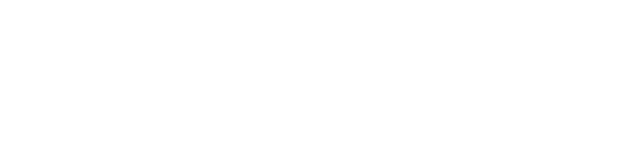
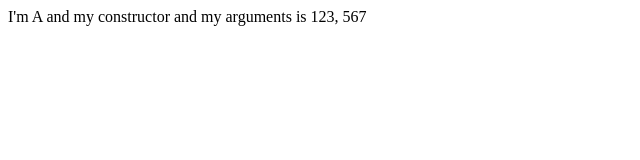
Before and after one commit to tehzi/firecomponent, a plain HTML site: page examples/Class.html in a window 1280 px wide. Shown: the whole page, without its empty margins (0-640 px from the left). Drawn offline with Linux system fonts and the light colour scheme.

```diff
--- a/examples/Class.html
+++ b/examples/Class.html
@@ -1,7 +1,7 @@
 <!DOCTYPE html PUBLIC "-//W3C//DTD XHTML 1.0 Transitional//EN" "http://www.w3.org/TR/xhtml1/DTD/xhtml1-transitional.dtd">
 <html xmlns="http://www.w3.org/1999/xhtml" xml:lang="en" lang="ru">
 	<head>
-		<title>[EDITOR]</title>
+		<title>[Class example]</title>
 		<meta http-equiv="Content-Type" content="text/html; charset=utf-8" />
 		<link rel="copyright" href="http://www.gnu.org/copyleft/fdl.html" />
 		<meta name="author" content="zi, 2010" />
@@ -16,15 +16,10 @@ $(document).ready(function(){
 	Class({/* A */
 		name:"A",
 		constructor:function(a,b){
-			console.log("I'm A");
-// 			console.log("I'm constructor and my arguments is "+a+", "+b);
+			$("#examples").html("I'm A and my constructor and my arguments is "+a+", "+b+"<br/>");
 		},
 		public:{
 			A_method:function(a){
-// 				this.A_method_protected()
-// 				this.A_method_protected()
-// 				console.log(self)
-// 				return "hello i'm a method from return ";
 			},
 			abs:10,
 			lol:1
@@ -41,7 +36,7 @@ $(document).ready(function(){
 		},
 		set:{
 			b:function(key,val){
-				console.log(key,val)
+// 				console.log(key,val)
 			}
 		}
 	});
@@ -67,47 +62,18 @@ $(document).ready(function(){
 		implements:[browser],
 		constructor:function(a,b){
 			this.Super()
-// 			console.log("1","2")
 		}
 	});
-	var b=new B("1","2");
-	b.A_method()
-	console.log(b.lol)
-// 	console.log(A.a);
-// 	console.log(browser);
-// 	var B_instance=new B("123","567");
-// 	var A_instance=new A();
-// 	var A_instance1=new A();
-// 	A_instance1.lol=5;
-// 	console.log(A_instance.a);
-// 	console.log(A_instance1.abs);
-// 	console.log(A_instance.abs);
-// 	A_instance.b=11212
-// 	$.Class({
-// 		name:"B",
-// 		extends:A,
-// 		constructor : function(){
-// // // 			console.log("I'm B");
-// 		}
-// 	});
-// 	A_instance.abs=119;
-// 	A_instance.lol=19;
- // setter alert "Content container"
-// 	A_instance.A_method();
-// 	console.log(A_instance.abs)
-// 	console.log(A_instance)
-// 	A_instance.A_method();
-// 	$("textarea.editor").fireEdit({
-// 		css : [
-// 			"./css/editor.css",
-// 			"./css/html.css"
-// 		]
-// 	});
+	//Создаём класс
+	var a=new A("123","567");
+// 	var b=new B("1","2");
+// 	b.A_method()
+// 	console.log(b.lol)
 });
 //]]>
 		</script>
 	</head>
 	<body>
-		<br/>
+		<div id="examples">&nbsp;</div>
 	</body>
 </html>
```
